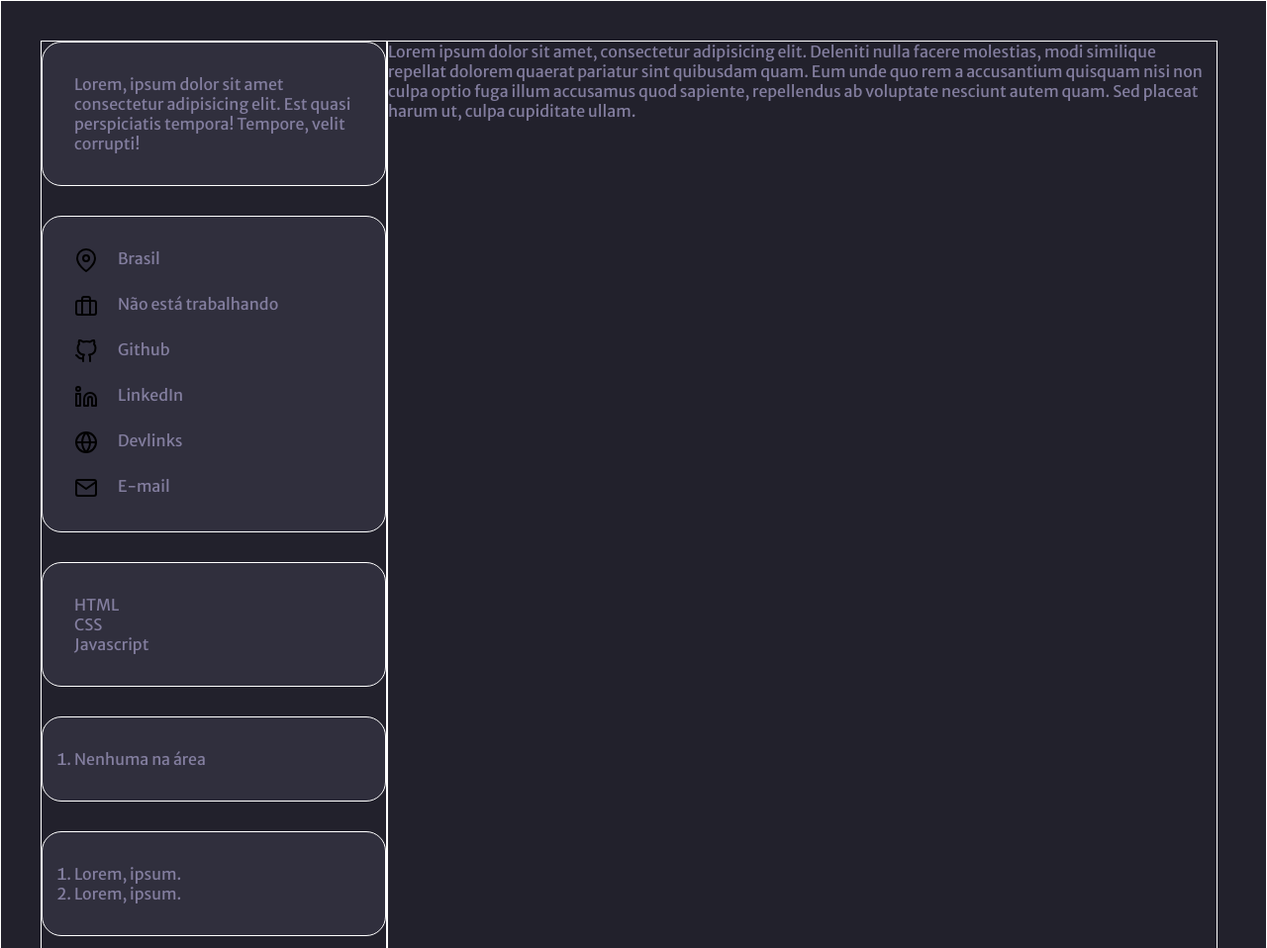
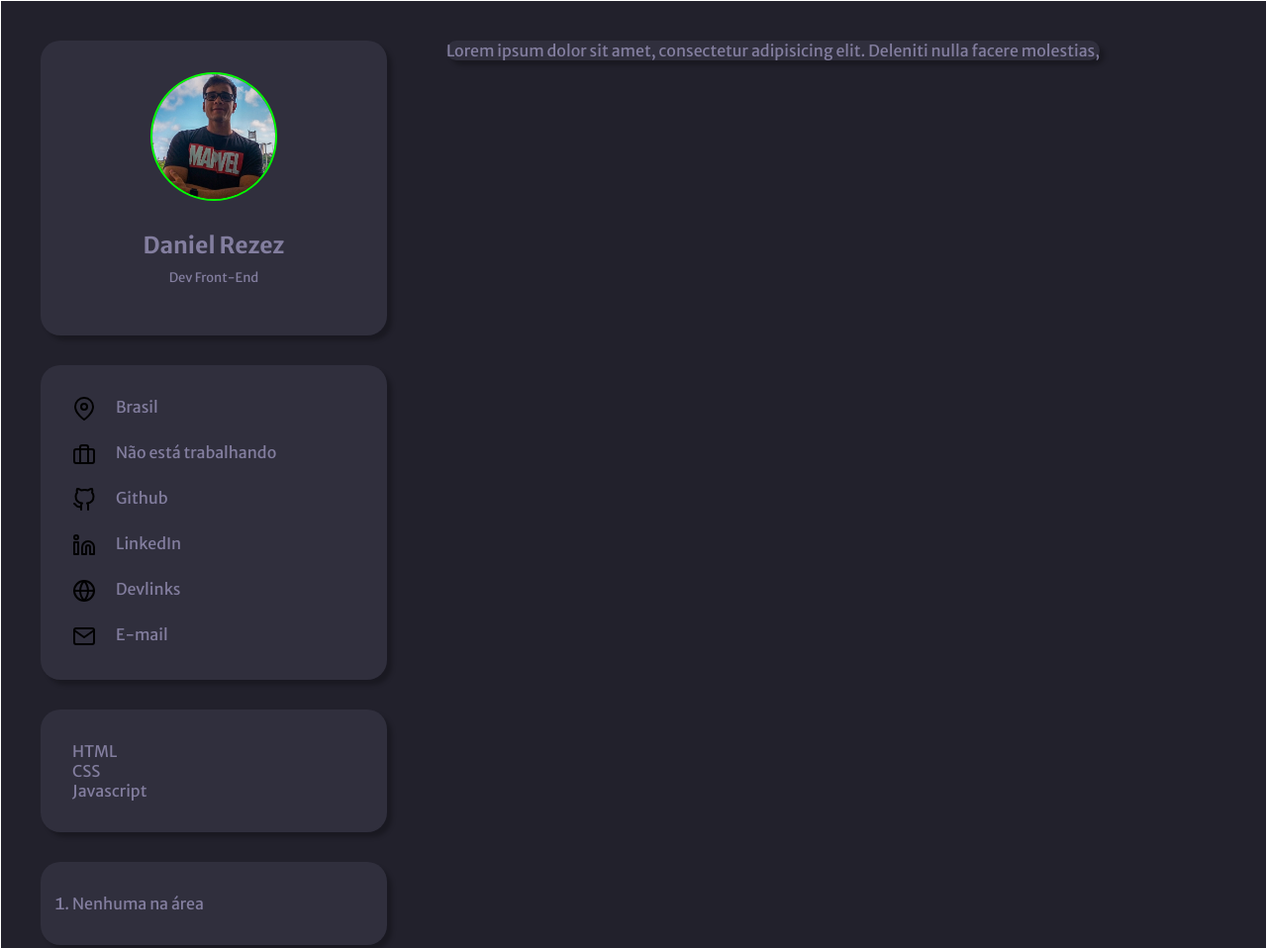
Before and after one commit to DanielRezez/desafio-portfolio, a plain HTML site: page index.html in a window 1280 px wide. Shown: the top 958 px of the page at 99% size. Drawn offline with Linux system fonts and the light colour scheme.

Commit message:
progresso nas seções de perfil / foto de perfil / box shadow

```diff
--- a/index.html
+++ b/index.html
@@ -13,7 +13,9 @@
     <main>
         <article id="personal-info">
             <section id="profile">
-                Lorem, ipsum dolor sit amet consectetur adipisicing elit. Est quasi perspiciatis tempora! Tempore, velit corrupti!
+                <img src="assets/Foto de perfil (Daniel).jpg" alt="foto de perfil de um rapaz de camisa preta, estampada com a logomarca da Marvel, de braços cruzados e sorrindo para a fotografia" id="profile-pic">
+                <h1 id="name">Daniel Rezez</h1>
+                <p id="occupation">Dev Front-End</p>
             </section>
             <section id="links">
                 <nav>
@@ -60,7 +62,7 @@
 
         </article>
         <article id="portfolio">
-            Lorem ipsum dolor sit amet, consectetur adipisicing elit. Deleniti nulla facere molestias, modi similique repellat dolorem quaerat pariatur sint quibusdam quam. Eum unde quo rem a accusantium quisquam nisi non culpa optio fuga illum accusamus quod sapiente, repellendus ab voluptate nesciunt autem quam. Sed placeat harum ut, culpa cupiditate ullam.
+            <section>Lorem ipsum dolor sit amet, consectetur adipisicing elit. Deleniti nulla facere molestias, </section>
         </article>
     </main>
 </body>
--- a/style.css
+++ b/style.css
@@ -21,27 +21,50 @@ body {
     background: var(--body-bg-color);
 }
 
+main {
+    border: 1px solid white;
+    display: flex;
+}
+
 main section {
     border-radius: 20px;
     background: var(--bg-cards);
     margin-bottom: 30px;
-}
-
-main {
-    border: 1px solid white;
-    display: flex;
-    padding: 40px 40px 0;
+    box-shadow: 5px 5px 4px rgba(0, 0, 0, 25%);
 }
 
 #personal-info {
-    width: 30%;
-    max-width: 350px;
-    border: 1px solid white;
+    width: auto;
+    padding: 40px 30px 0 40px;
+}
+
+#personal-info section {
+    width: 350px;
 }
 
 #profile {
     padding: 32px;
-    border: 1px solid white;
+    display: flex;
+    flex-direction: column;
+    align-items: center;
+}
+
+#profile img {
+    width: 128px;
+    border: 2px solid #00FF00;
+    border-radius: 50%;
+}
+
+#profile h1 {
+    margin: 30px 0 0;
+    font-size: 23px;
+    font-weight: bold;
+}
+
+#profile p {
+    margin: 10px 0 18px 0;
+    font-weight: 400;
+    font-size: 13px;
 }
 
 .list {
@@ -65,7 +88,6 @@ main {
 
 #links {
     padding: 32px;
-    border: 1px solid white;
 }
 
 #links ul {
@@ -74,21 +96,17 @@ main {
 
 #technologies {
     padding: 32px;
-    border: 1px solid white;
 }
 
 #experiences {
     padding: 32px;
-    border: 1px solid white;
 }
 
 #education {
     padding: 32px;
-    border: 1px solid white;
 }
 
 #portfolio {
-    width: 70%;
-    min-width: 768px;
-    border: 1px solid white;
+    width: auto;
+    padding: 40px 40px 0 30px;
 }
```
Also changed, not shown: assets/Foto de perfil (Daniel).jpg (added).
